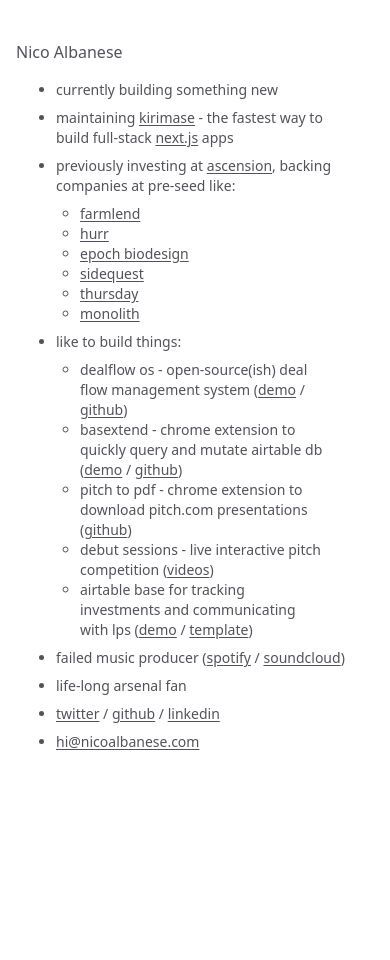
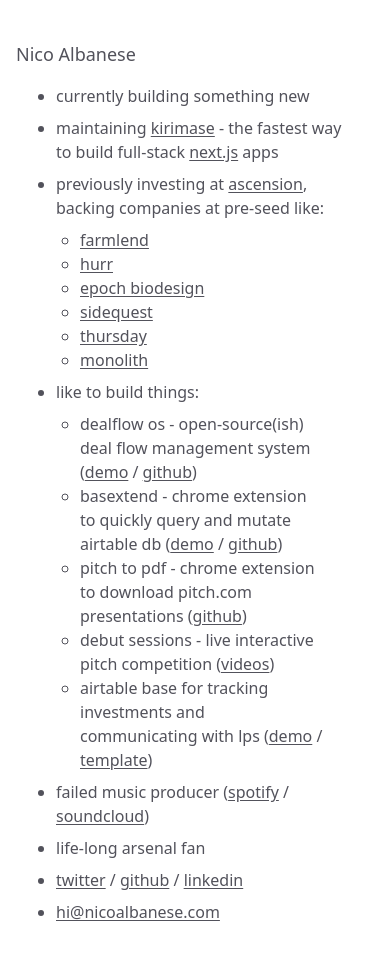
Before and after one commit to nicoalbanese/personal-site-updated-2023, a Next.js app: page / in a window 390 px wide. Shown: the top 960 px of the page. Before the commit the page ends 844 px from the top, so only its background shows below. Built offline with nearby package versions, Linux system fonts and the light colour scheme.

Commit message:
updated font size on mobile

```diff
--- a/src/app/page.tsx
+++ b/src/app/page.tsx
@@ -7,8 +7,8 @@
 export default function Home() {
   return (
     <main className="sm:pl-10 sm:py-16 pl-4 py-10 space-y-4 font-sans font-light text-zinc-600">
-      <h1 className="font-medium sm:text-lg">Nico Albanese</h1>
-      <ul className="list-disc list-outside px-10 space-y-2 lowercase text-sm sm:text-base">
+      <h1 className="font-medium text-lg">Nico Albanese</h1>
+      <ul className="list-disc list-outside px-10 space-y-2 lowercase text-base">
         <li>Currently building something new</li>
         <li>
           Maintaining <Link href="https://kirimase.dev">Kirimase</Link> - the
```
